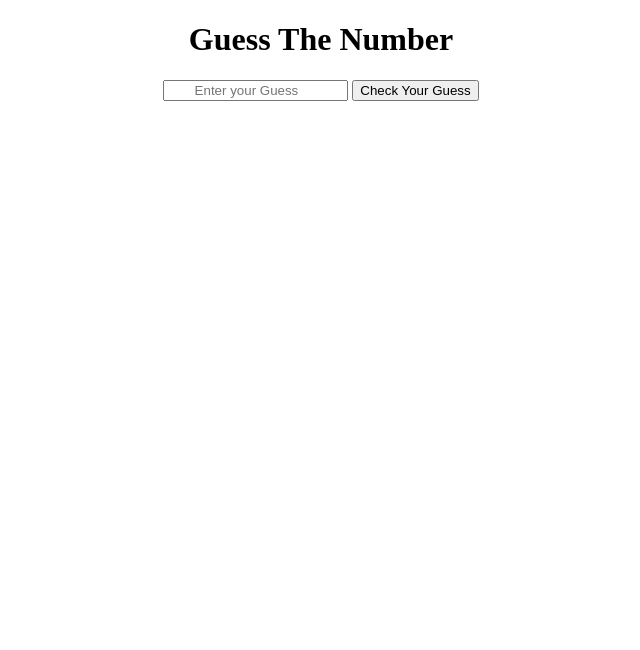
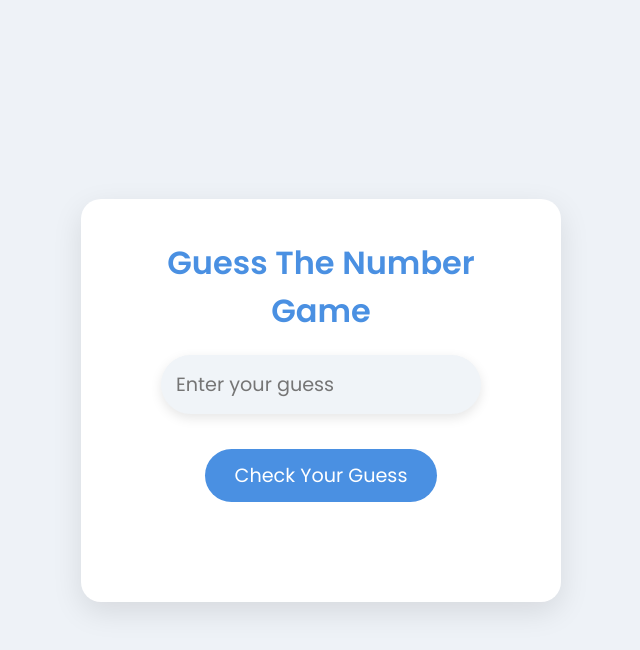
Before and after one commit to siddharth-rishabh/No-Guess, a plain HTML site: page index.html in a window 1280 px wide. Shown: the whole page, without its empty margins (319-959 px from the left). Drawn offline with Linux system fonts and the light colour scheme.

Commit message:
added the Stylesheet for UI-UX

```diff
--- a/Guess.js
+++ b/Guess.js
@@ -12,5 +12,6 @@ submitGuess.addEventListener("click", ()=>{
             outputDiv.innerHTML= "You are close try again";
 
         }
-}
+        outputDiv.value= "";
+    }
 )
--- a/index.html
+++ b/index.html
@@ -3,22 +3,19 @@
 <head>
     <meta charset="UTF-8">
     <meta name="viewport" content="width=device-width, initial-scale=1.0">
-    <title>Guess The No</title>
+    <title>Guess The Number</title>
+    <link rel="stylesheet" href="styles.css">
 </head>
 <body>
-    <h1 style="text-align: center;">Guess The Number</h1>
-    <div  style="text-align: center;">
-    <input type="number" id="inputGuess" placeholder="Enter your Guess " style="text-align: center;"/>
-    <button id="submitGuess" style="text-align: center;">Check Your Guess</button>
+    <div class="game-container">
+        <h1>Guess The Number Game</h1>
+        <div class="input-container">
+            <input type="number" id="inputGuess" placeholder="Enter your guess" />
+        </div>
+        <button id="submitGuess">Check Your Guess</button>
+        <div id="output"></div>
     </div>
-    <p id="output" style="text-align: center;"> </p>
-
-
-
-
 
     <script src="Guess.js"></script>
 </body>
-
-
 </html>
--- /dev/null
+++ b/styles.css
@@ -0,0 +1,150 @@
+/* Import Google Font */
+@import url('https://fonts.googleapis.com/css2?family=Poppins:wght@400;600&display=swap');
+
+/* Global Styles */
+* {
+    margin: 0;
+    padding: 0;
+    box-sizing: border-box;
+    font-family: 'Poppins', sans-serif;
+}
+
+/* Body Styling */
+body {
+    background: #eef2f7; /* Soft light background */
+    display: flex;
+    justify-content: center;
+    align-items: center;
+    height: 100vh;
+    color: #333;
+}
+
+/* Main Game Container */
+.game-container {
+    background-color: #ffffff;
+    padding: 40px;
+    border-radius: 20px;
+    box-shadow: 0 10px 30px rgba(0, 0, 0, 0.1);
+    width: 100%;
+    max-width: 480px;
+    text-align: center;
+    transition: transform 0.2s ease, box-shadow 0.3s ease;
+}
+
+.game-container:hover {
+    transform: scale(1.05); /* Subtle zoom on hover */
+    box-shadow: 0 15px 50px rgba(0, 0, 0, 0.2);
+}
+
+/* Header Styling */
+h1 {
+    font-size: 2rem;
+    color: #4a90e2; /* Modern blue */
+    margin-bottom: 20px;
+    font-weight: 600;
+}
+
+/* Input Section */
+.input-container {
+    margin-bottom: 20px;
+}
+
+input[type="number"] {
+    padding: 15px;
+    width: 80%;
+    font-size: 1.2rem;
+    border: none;
+    border-radius: 50px;
+    background-color: #f0f4f8;
+    box-shadow: 0 4px 12px rgba(0, 0, 0, 0.1);
+    outline: none;
+    transition: background-color 0.3s ease, box-shadow 0.3s ease;
+}
+
+input[type="number"]:focus {
+    background-color: #ffffff;
+    box-shadow: 0 4px 15px rgba(72, 128, 243, 0.2); /* Soft glow */
+}
+
+input[type="number"]:hover {
+    background-color: #f8fafc;
+}
+
+/* Button Styling */
+button {
+    background-color: #4a90e2;
+    color: white;
+    font-size: 1.2rem;
+    padding: 12px 30px;
+    border: none;
+    border-radius: 50px;
+    cursor: pointer;
+    transition: all 0.3s ease;
+    margin-top: 15px;
+}
+
+button:hover {
+    background-color: #357ab7;
+    transform: translateY(-2px); /* Subtle lift on hover */
+}
+
+button:active {
+    transform: translateY(1px); /* Subtle press effect */
+}
+
+/* Output Section */
+#output {
+    margin-top: 20px;
+    padding: 20px;
+    border-radius: 15px;
+    font-weight: 500;
+    color: #000000;
+    /* display: none; */
+}
+
+/* Correct Guess Styling */
+.correct {
+    background-color: #66bb6a; /* Fresh green */
+    transition: background-color 0.3s ease, transform 0.3s ease;
+}
+
+.correct.fadeIn {
+    animation: fadeIn 0.5s ease-out forwards;
+}
+
+/* Incorrect Guess Styling */
+.wrong {
+    background-color: #ff7043; /* Vibrant orange */
+    transition: background-color 0.3s ease, transform 0.3s ease;
+}
+
+.wrong.fadeIn {
+    animation: fadeIn 0.5s ease-out forwards;
+}
+
+/* Fade In Animation */
+@keyframes fadeIn {
+    from {
+        opacity: 0;
+        transform: translateY(10px);
+    }
+    to {
+        opacity: 1;
+        transform: translateY(0);
+    }
+}
+
+/* Responsive Styling */
+@media (max-width: 480px) {
+    .game-container {
+        padding: 25px;
+    }
+
+    h1 {
+        font-size: 1.8rem;
+    }
+
+    input[type="number"], button {
+        width: 100%;
+    }
+}
```
